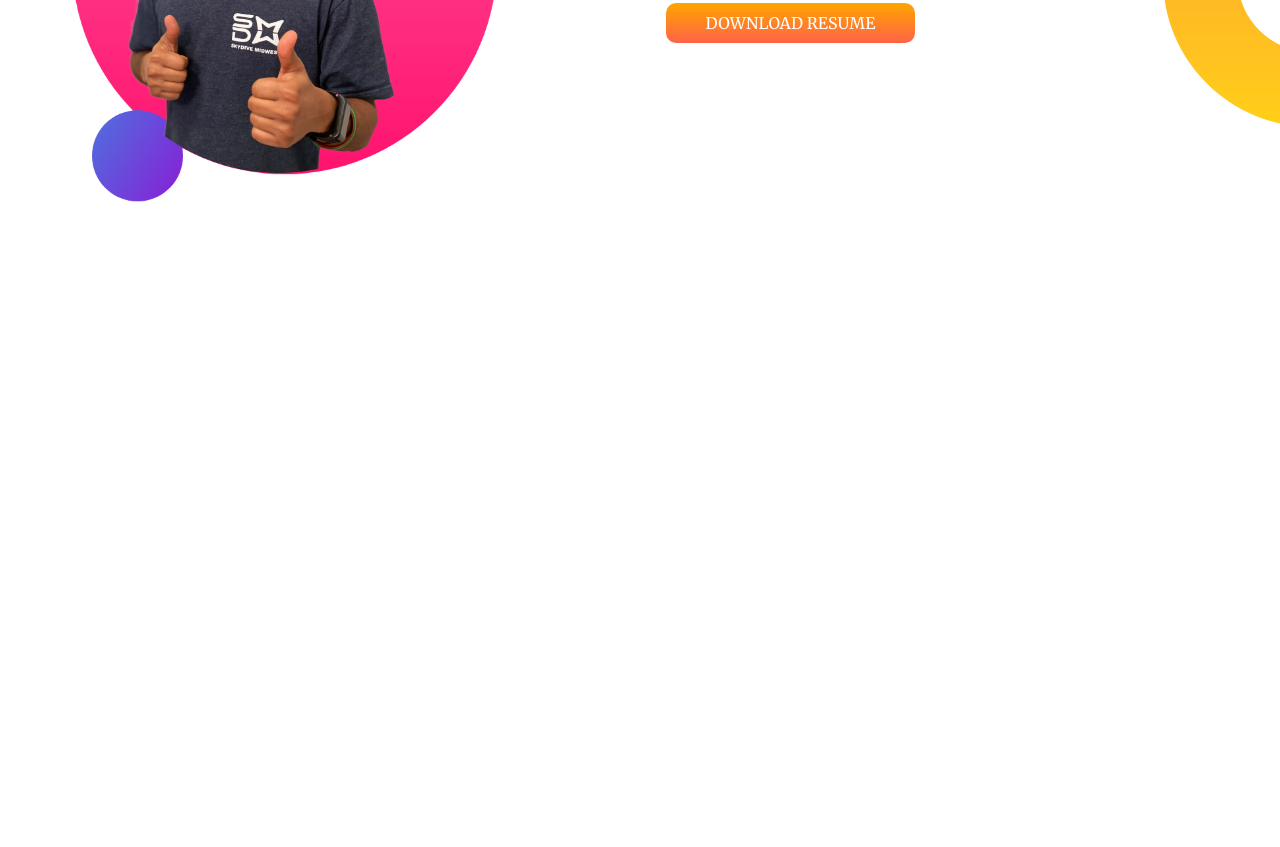
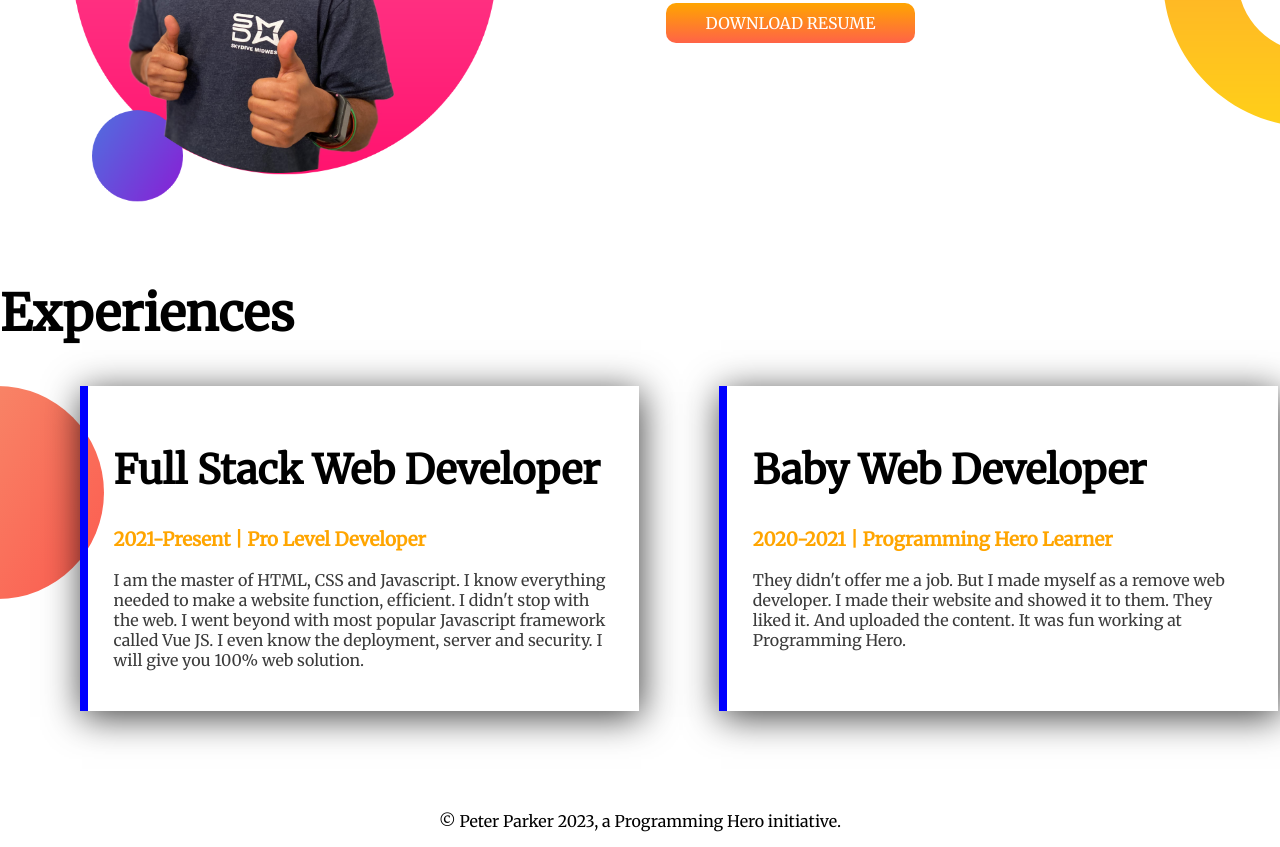
Before and after one commit to irfathopi/developer-portfolio, a plain HTML site: page index.html in a window 1280 px wide. Shown: the part 849-1696 px from the top of the page. Before the commit the page ends 1131 px from the top, so only its background shows below. Drawn offline with Linux system fonts and the light colour scheme.

Commit message:
final commit

```diff
--- a/index.html
+++ b/index.html
@@ -13,7 +13,7 @@
 </head>
 
 <body>
-    <section class="top-banner">
+    <section class="top-banner flexible-container">
         <div class="half-width">
             <h1>Welcome To</h1>
             <h1> <span class="color-change">Peter Parker</span> World!</h1>
@@ -30,7 +30,7 @@
     </section>
 
 
-    <section class="second-banner">
+    <section class="second-banner flexible-container">
         <div class="second-half">
             <img src="images/jhankar2.png" alt="">
         </div>
@@ -44,6 +44,41 @@
         </div>
     </section>
 
+
+
+
+
+    <section>
+        <h1 class="experiences">Experiences</h1>
+
+        <div class="thied-container flexible-container">
+            <div class="experiences-part">
+                <h1>Full Stack Web Developer</h1>
+                <h3 class="orange-color">2021-Present | Pro Level Developer</h3>
+                <p>I am the master of HTML, CSS and Javascript. I know everything needed to make a website function,
+                    efficient. I didn't stop with the web. I went beyond with most popular Javascript framework called
+                    Vue
+                    JS. I even know the deployment, server and security. I will give you 100% web solution.
+
+                </p>
+            </div>
+
+
+            <div class="experiences-part">
+                <h1>Baby Web Developer</h1>
+                <h3 class="orange-color">2020-2021 | Programming Hero Learner</h3>
+                <p>They didn't offer me a job. But I made myself as a remove web developer. I made their website and
+                    showed
+                    it to them. They liked it. And uploaded the content. It was fun working at Programming Hero.</p>
+            </div>
+        </div>
+
+    </section>
+
+    <footer>
+        <p>© Peter Parker 2023, a Programming Hero initiative.</p>
+    </footer>
+
 </body>
 
 </html>
--- a/style.css
+++ b/style.css
@@ -11,14 +11,14 @@ h1 {
     color: orange
 }
 
-section {
+.flexible-container {
     display: flex;
     margin-bottom: 50px;
 }
 
 .half-width {
     width: 50%;
-    padding: 2%
+    padding: 2%;
 }
 
 .half-width img {
@@ -62,3 +62,34 @@ section {
     color: white;
     text-decoration: none;
 }
+
+.experiences-part {
+    width: 500px;
+    margin-left: 80px;
+    padding: 2%;
+    border-left: 8px solid blue;
+    box-shadow: 2px 6px 35px 0px rgba(0, 0, 0, 0.75);
+}
+
+.orange-color {
+    color: orange
+}
+
+.experiences-part h1 {
+    font-size: 40px;
+}
+
+.experiences-part p {
+    color: rgb(59, 59, 59);
+}
+
+.thied-container {
+    background-image: url(images/exp-bg.png);
+    background-repeat: no-repeat;
+
+}
+
+footer p {
+    text-align: center;
+    margin-top: 100px;
+}
```
